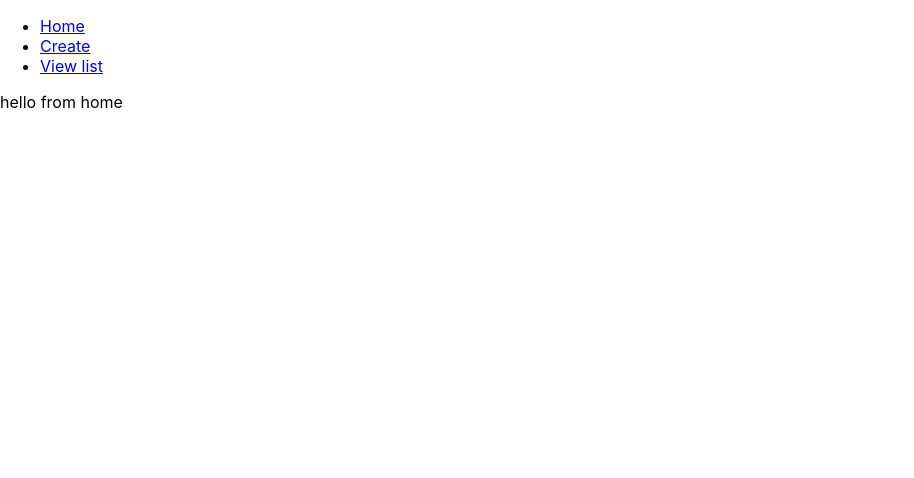
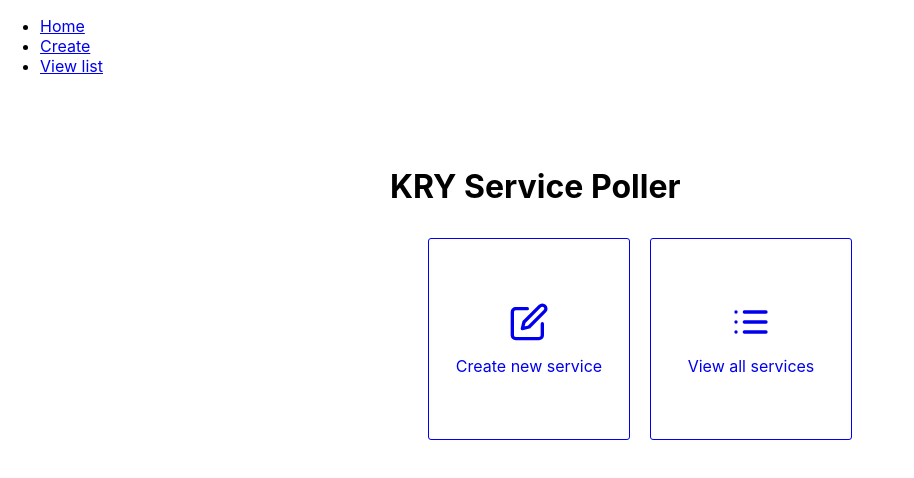
Before and after one commit to charisseysabel/challenge-kry, a React (Create React App) app in the folder frontend/: page / in a window 1280 px wide. Shown: the top 478 px of the page, without its empty margins (0-914 px from the left). Built offline with nearby package versions, Linux system fonts and the light colour scheme.

Commit message:
Style Home page

```diff
--- /dev/null
+++ b/frontend/src/components/Card/index.tsx
@@ -0,0 +1,20 @@
+import React from "react";
+import styles from "./styles.module.css";
+import { Link } from "react-router-dom";
+
+export const Card = ({ children }: { children: React.ReactNode }) => {
+  return <div className={styles.card}>{children}</div>;
+};
+
+type CardLink = {
+  children: React.ReactNode;
+  link: string;
+};
+
+export const CardLink = ({ children, link }: CardLink) => {
+  return (
+    <Link to={link} className={styles.cardLink}>
+      {children}
+    </Link>
+  );
+};
--- /dev/null
+++ b/frontend/src/components/Card/styles.module.css
@@ -0,0 +1,26 @@
+.card {
+  margin: 0 auto;
+  max-width: 500px;
+  padding: 20px;
+  border-radius: 3px;
+  background-color: white;
+  margin: 50px auto;
+}
+
+.cardLink {
+  border: 1px solid;
+  border-radius: 3px;
+  width: 200px;
+  height: 200px;
+  margin: 10px;
+  display: flex;
+  flex-direction: column;
+  justify-content: center;
+  align-items: center;
+  background-color: white;
+  text-decoration: none;
+}
+
+.cardLink:hover {
+  box-shadow: 0 5px 5px rgb(206, 206, 206);
+}
--- a/frontend/src/pages/Home/index.tsx
+++ b/frontend/src/pages/Home/index.tsx
@@ -1,7 +1,29 @@
 import React from "react";
+import { Edit, List } from "react-feather";
+import "../../App.css";
+import { CardLink, Card } from "../../components/Card";
+import styles from "./styles.module.css";
 
 function Home() {
-  return <>hello from home</>;
+  return (
+    <Card>
+      <h1>KRY Service Poller</h1>
+      <div className={styles.linkContainer}>
+        <CardLink link={"/create"}>
+          <span className={styles.icon}>
+            <Edit size={40} />
+          </span>
+          Create new service
+        </CardLink>
+        <CardLink link={"/list"}>
+          <span className={styles.icon}>
+            <List size={40} />
+          </span>
+          View all services
+        </CardLink>
+      </div>
+    </Card>
+  );
 }
 
 export default Home;
--- /dev/null
+++ b/frontend/src/pages/Home/styles.module.css
@@ -0,0 +1,9 @@
+.linkContainer {
+  display: flex;
+  justify-content: center;
+  flex-wrap: wrap;
+}
+
+.icon {
+  margin-bottom: 10px;
+}
```
